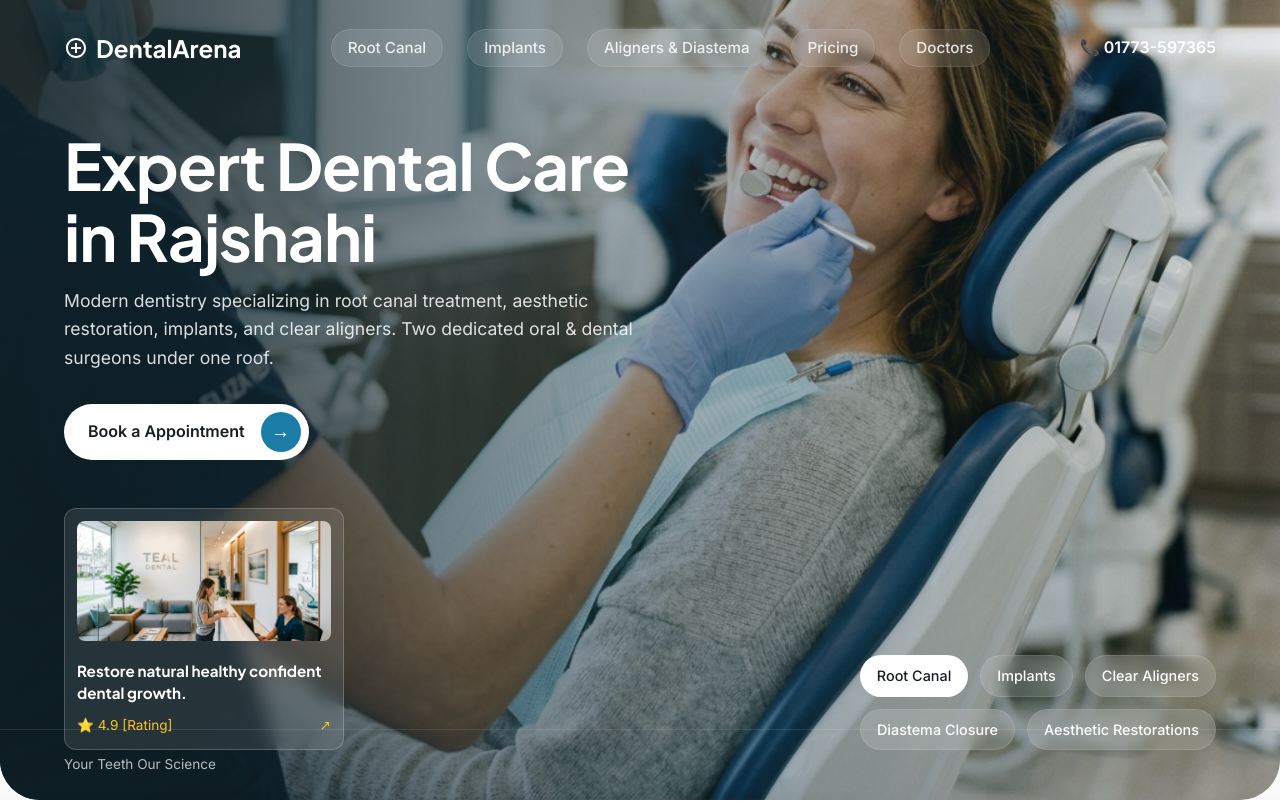
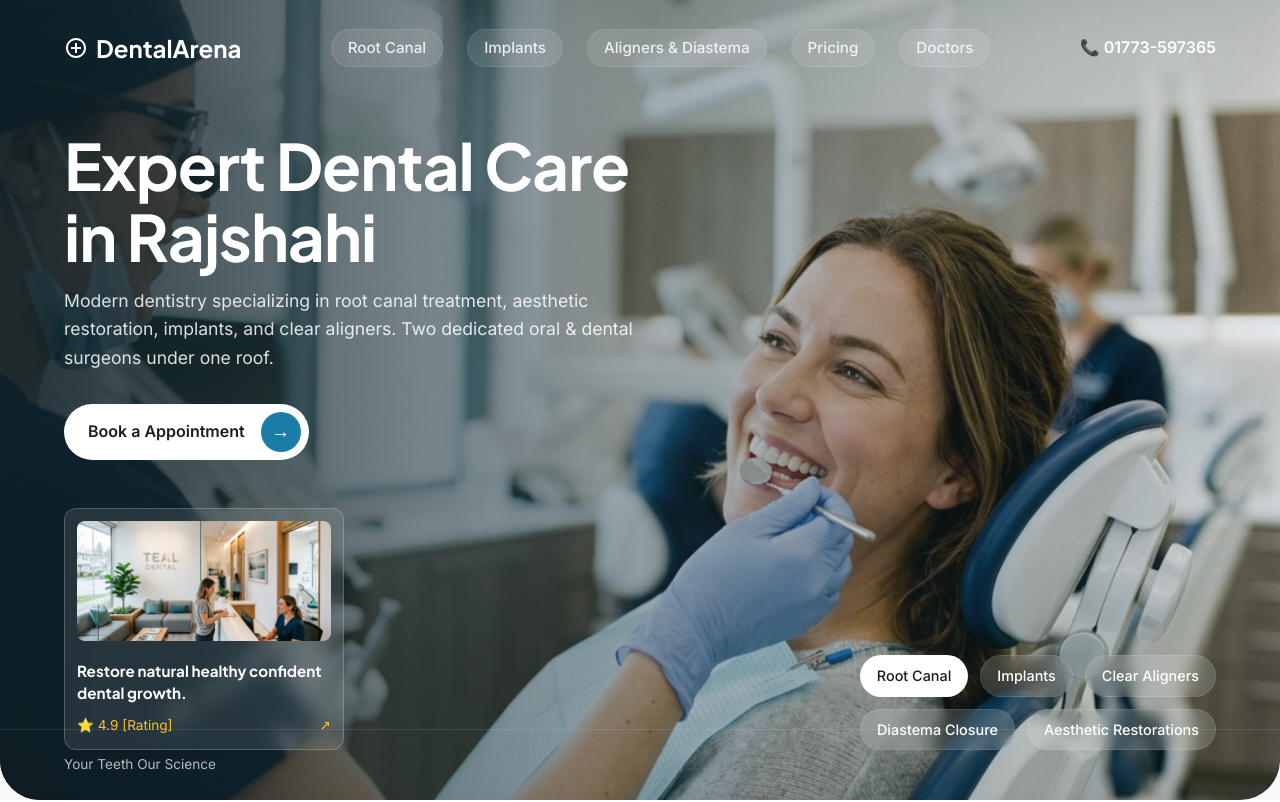
Before and after one commit to farad-alam/DentalArena, a Next.js app: page / in a window 1280 px wide. Shown: the top 802 px of the page. Built offline with nearby package versions, Linux system fonts and the light colour scheme.

Commit message:
style: center patient head in hero background

```diff
--- a/src/app/page.module.css
+++ b/src/app/page.module.css
@@ -10,7 +10,7 @@
   align-items: center;
   background-image: url('/images/hero_patient.png');
   background-size: cover;
-  background-position: bottom center;
+  background-position: center 40%;
   background-repeat: no-repeat;
   border-radius: 0 0 40px 40px;
   overflow: hidden;
```
